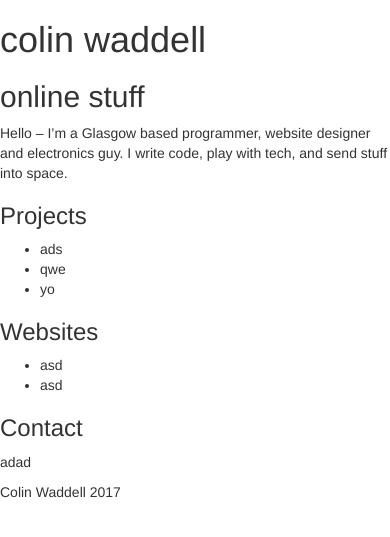
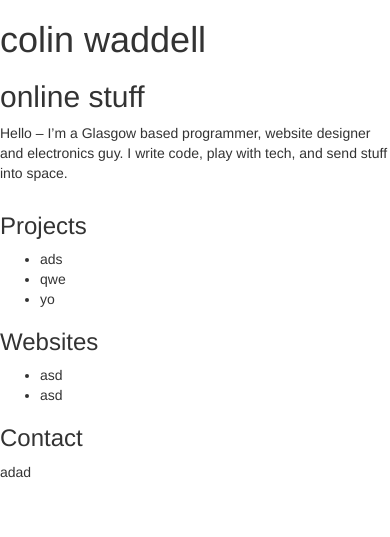
Before and after one commit to ColinWaddell/CWDC_Flask, a Flask app: page / in a window 390 px wide. Shown: the top 537 px of the page. Run offline with Flask 2, Linux system fonts and the light colour scheme; style sheets or scripts are compiled from the project's sources; some libraries are stand-ins or nearby versions.

Commit message:
starting to use templates

```diff
--- a/templates/index.html
+++ b/templates/index.html
@@ -5,14 +5,37 @@
   <link rel="stylesheet" href="{{url_for('static', filename='css/style.css')}}">
 {% endblock %}
 
-{% block content %}
-{{ title }}
+<div class="container-fluid">
 
-{{ projects }}
+  {% block navbar %}
+  <div class="row">
+    <div class="col-md-6">
+      {{ title }}
+    </div>
+  </div>
+  {% endblock %}
 
-{{ websites }}
+  {% block content %}
+    <div class="row">
+      <div class="col-md-4">
+        {{ projects }}
+      </div>
 
-{{ contact }}
+      <div class="col-md-4">
+        {{ websites }}
+      </div>
 
-{{ footer }}
-{% endblock %}
+      <div class="col-md-4">
+        {{ contact }}
+      </div>
+    </div>
+  {% endblock %}
+
+  {% block footer %}
+  <div class="row">
+    <div class="col-md-12">
+      {{ footer }}
+    </div>
+  </div>
+  {% endblock %}
+</div>
```
Also changed, not shown: tools/markdown.py (line endings or trailing spaces).
